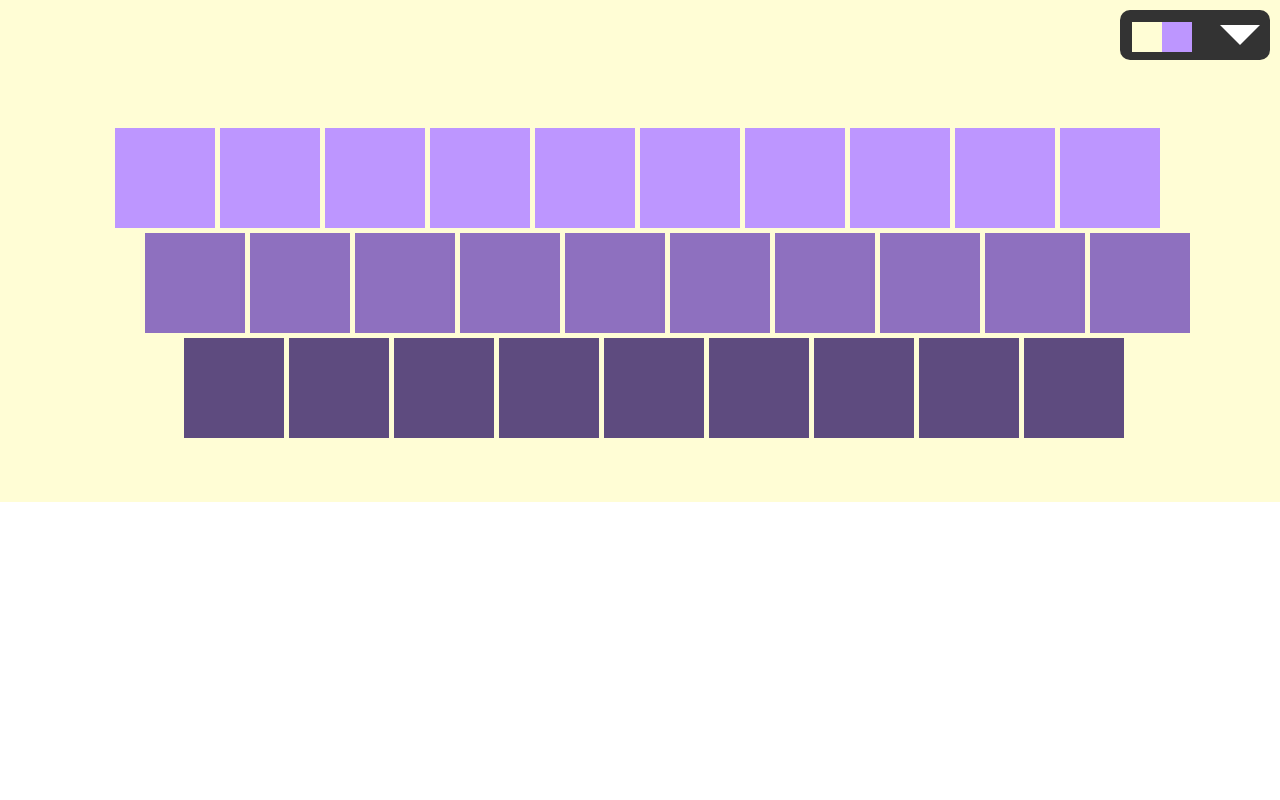
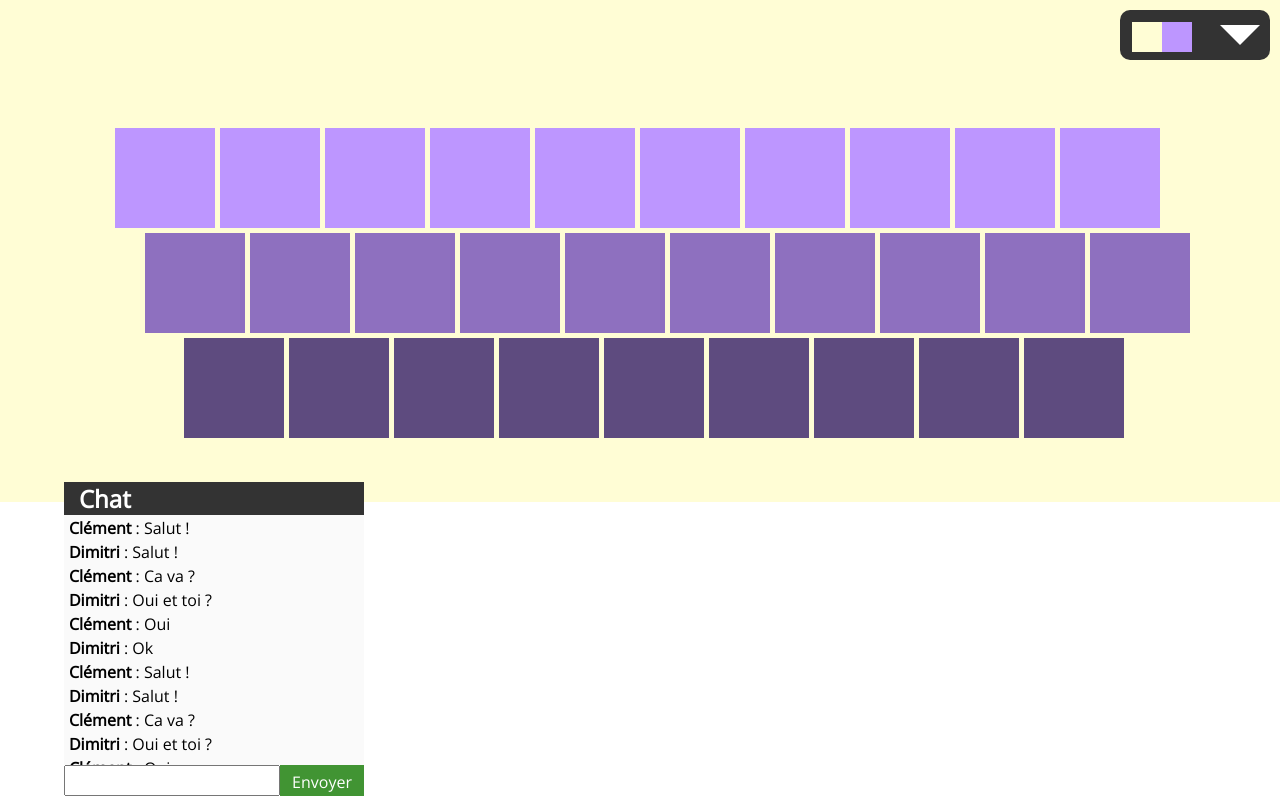
Before and after one commit to sakkka/IESA_Simple_Jam_Session, a plain HTML site: page pad.html in a window 1280 px wide. Drawn offline with nearby package versions, Linux system fonts and the light colour scheme.

Commit message:
Chat, Pad and debug

```diff
--- /dev/null
+++ b/css/chat.css
@@ -0,0 +1,60 @@
+
+@import url(https://fonts.googleapis.com/css?family=Open+Sans);
+
+.chatRoom {
+	position: fixed;
+	float: left;
+	bottom: 0;
+	background-color: white;
+	width: 300px;
+}
+
+h2.chatHeader {
+	margin: 0px;
+	padding-left: 5%;
+	width: 95%;
+	background-color: #333;
+	color: #FFF;
+	font-family: 'Open Sans', sans-serif;
+	cursor: pointer;
+}
+
+.chatWindow p {
+	margin: 2px 0px 2px 5px;
+	font-family: 'Open Sans', sans-serif;
+
+
+}
+
+.msg {
+	background-color: #FAFAFA;
+	height: 250px;
+	overflow-y: auto;
+}
+
+span#user {
+	font-weight: bold;
+}
+
+.inputMsg {
+	width: 70%;
+	height: 25px;
+	resize:none;
+	margin: 0px;
+}
+
+.sendMsg {
+	float: right;
+	width: 28%;
+	height:25px;
+	padding-top: 6px;
+	margin: 0px;
+	text-align: center;
+	font-family: 'Open Sans', sans-serif;
+	color : #FFF;
+	background-color: #419433;
+	}
+
+.sendMsg:hover {
+	cursor: pointer;
+}
--- /dev/null
+++ b/js/interface.js
@@ -0,0 +1,60 @@
+$(document).ready(function(){
+
+	//Theme Picker
+	$('.themeList li').hover(function() {
+		$(this).css('border','2px solid white');
+	}, function() {
+		$(this).css('border','2px solid transparent');
+	});
+
+	$('#arrowDown').click(function(event) {
+		var nbTheme = $('.themeList li').length
+		$('#themeSelect').animate({
+		    height : 50*nbTheme
+		  }, 500, function() {
+		  	//If a theme is chosen
+		    $('.themeList li').click(function(event) {
+		    	 var theme = $(this);
+		    	 $('.pad').attr('id','theme'+$(this).attr('theme'));
+		    	 $('#themeSelect').animate({
+		    		height : 50
+		  			}, 500, function(){
+		  				theme.detach();
+		  				$('.themeList').children().first().before(theme);
+		  		});
+		    });
+		  });
+	});
+
+
+	//Chat
+	$('.chatHeader').click(function(event) {
+		$('.chatWindow').slideToggle("fast");
+	});
+	//On push enter key
+	$(document).keyup(function(event){
+		if((event.keyCode==13)&&($('.inputMsg').val()!='')&&($(".inputMsg").is(":focus"))){
+			var message = $('.inputMsg').val();
+			var user = 'Clément'
+			sendMsg(message,user);
+		}
+	});
+
+
+	//On click to the send button
+	$('.sendMsg').click(function(event) {
+			if($('.inputMsg').val()!=''){
+			var message = $('.inputMsg').val();
+			var user = 'Clément'
+			sendMsg(message,user);
+		}
+
+	});
+});
+
+function sendMsg(message,user){
+	$('.msg').append('<p><span id="user">'+user+'</span> : '+message+'</p>');
+	$('.inputMsg').val('');
+	$('.msg').animate({ scrollTop: 1000000 }, "slow");
+
+}
--- a/js/pad.js
+++ b/js/pad.js
@@ -1,24 +1,9 @@
 $(document).ready(function(){
-
-	$.html5Loader({
-      filesToLoad:    'https://raw.githubusercontent.com/sakkka/IESA_Simple_Jam_Session/ClementDev/instrument/bass.json', // this could be a JSON or simply a javascript object
-      onBeforeLoad:       function () {
-      	console.log('le chargement démarre');
-      },
-      onComplete:         function () {
-      	console.log('fin');
-      },
-      onElementLoaded:    function ( obj, elm) {
-      	console.log(obj);
-      },
-      onUpdate:           function ( percentage ) {
-      	console.log(percentage);
-      }
-});
 
 	//KeyDown Event
 
 	$(document).keydown(function(event){
+		if(!($(".inputMsg").is(":focus"))){
 			switch(event.keyCode){
 				case 65:
 					keyPress('a');
@@ -109,6 +94,7 @@ $(document).ready(function(){
 					break;
 				default:
 					//do Nothing
+			}
 		}
 
 	});
--- a/js/themeSelect.js
+++ /dev/null
@@ -1,26 +0,0 @@
-$(document).ready(function(){
-	$('.themeList li').hover(function() {
-		$(this).css('border','2px solid white');
-	}, function() {
-		$(this).css('border','2px solid transparent');
-	});
-
-	$('#arrowDown').click(function(event) {
-		var nbTheme = $('.themeList li').length;
-		$('#themeSelect').animate({
-		    height : 50*nbTheme
-		  }, 500, function() {
-		  	//If a theme is chosen
-		    $('.themeList li').click(function(event) {
-		    	 var theme = $(this);
-		    	 $('.pad').attr('id','theme'+$(this).attr('theme'));
-		    	 $('#themeSelect').animate({
-		    		height : 50
-		  			}, 500, function(){
-		  				theme.detach();
-		  				$('.themeList').children().first().before(theme);
-		  		});
-		    });
-		  });
-	});
-});
--- a/pad.html
+++ b/pad.html
@@ -7,12 +7,13 @@
         <link rel="shortcut icon" href="favicon.ico" type="image/x-icon">
         <link rel="icon" href="favicon.ico" type="image/x-icon">
         <link rel="stylesheet" href="css/pad.css">
+        <link rel="stylesheet" href="css/chat.css">
         <link rel="stylesheet" href="css/themeSelect.css">
         <title>Simple Jam Session</title>
         <meta name="description" content="On-line jamming app">
         <script src="https://ajax.googleapis.com/ajax/libs/jquery/2.2.0/jquery.min.js"></script>
         <script type="text/javascript" src="js/pad.js"></script>
-        <script type="text/javascript" src="js/themeSelect.js"></script>
+        <script type="text/javascript" src="js/interface.js"></script>
         <script type="text/javascript" src="js/jquery.html5Loader.js"></script>
     </head>
     <body>
@@ -70,5 +71,32 @@
                 <div class="key"id="spe2"></div>
                 <div class="key"id="spe3"></div>
             </div>
+            <div class="chatRoom">
+                <h2 class="chatHeader">Chat</h2>
+                <div class="chatWindow">
+                    <div class="msg">
+                        <p><span id='user'>Clément</span> : Salut !</p>
+                        <p><span id='user'>Dimitri</span> : Salut !</p>
+                        <p><span id='user'>Clément</span> : Ca va ?</p>
+                        <p><span id='user'>Dimitri</span> : Oui et toi ?</p>
+                        <p><span id='user'>Clément</span> : Oui</p>
+                        <p><span id='user'>Dimitri</span> : Ok</p>
+                        <p><span id='user'>Clément</span> : Salut !</p>
+                        <p><span id='user'>Dimitri</span> : Salut !</p>
+                        <p><span id='user'>Clément</span> : Ca va ?</p>
+                        <p><span id='user'>Dimitri</span> : Oui et toi ?</p>
+                        <p><span id='user'>Clément</span> : Oui</p>
+                        <p><span id='user'>Dimitri</span> : Ok fiufdsyfids fs fsdh iffdsfjdsfo fsdh fdsf dhimfds hmfsdih fs</p>
+                        <p><span id='user'>Clément</span> : Salut !</p>
+                        <p><span id='user'>Dimitri</span> : Salut !</p>
+                        <p><span id='user'>Clément</span> : Ca va ?</p>
+                        <p><span id='user'>Dimitri</span> : Oui et toi ?</p>
+                        <p><span id='user'>Clément</span> : Oui</p>
+                        <p><span id='user'>Dimitri</span> : Ok</p>
+                    </div>
+                    <textarea class="inputMsg" name="chat"></textarea>
+                    <div class="sendMsg">Envoyer</div>
+                </div>
+            </div>
     </body>
 </html>
```
Lines whose indentation alone changed are shown as unchanged.
